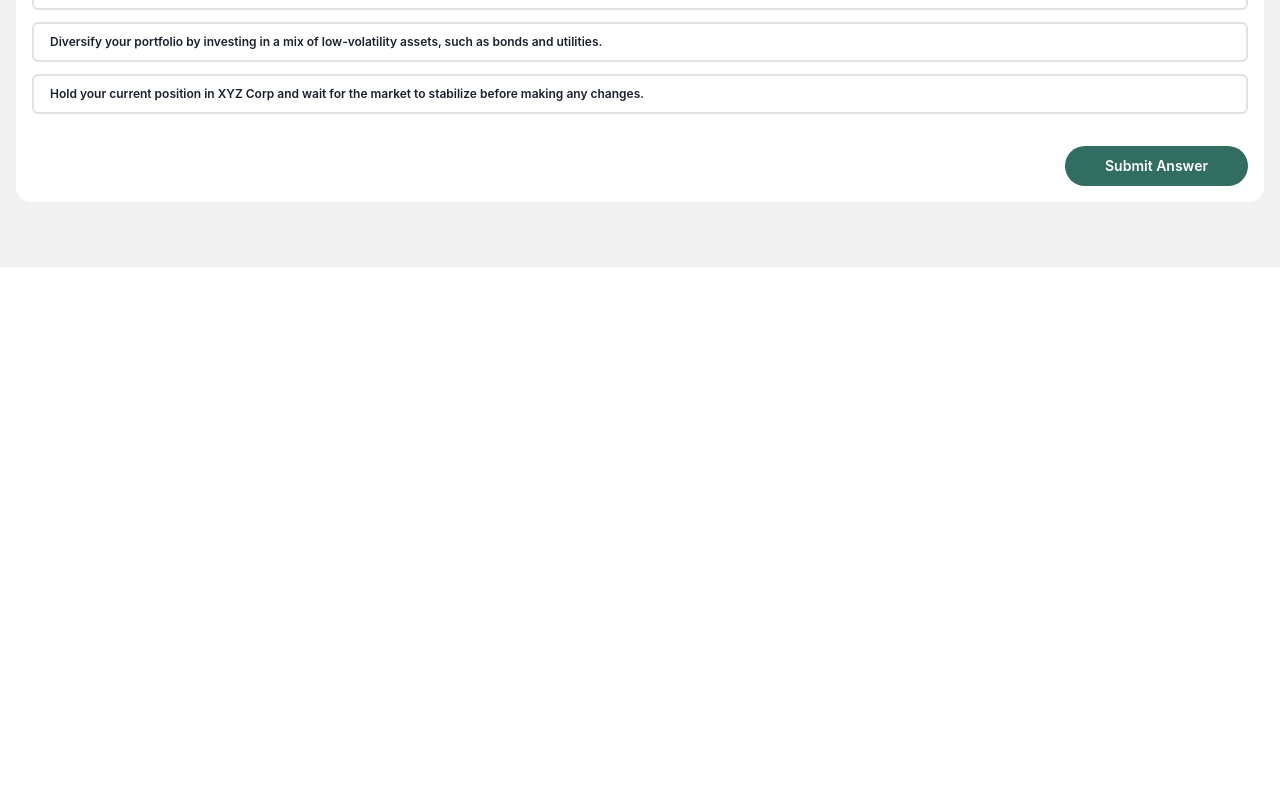
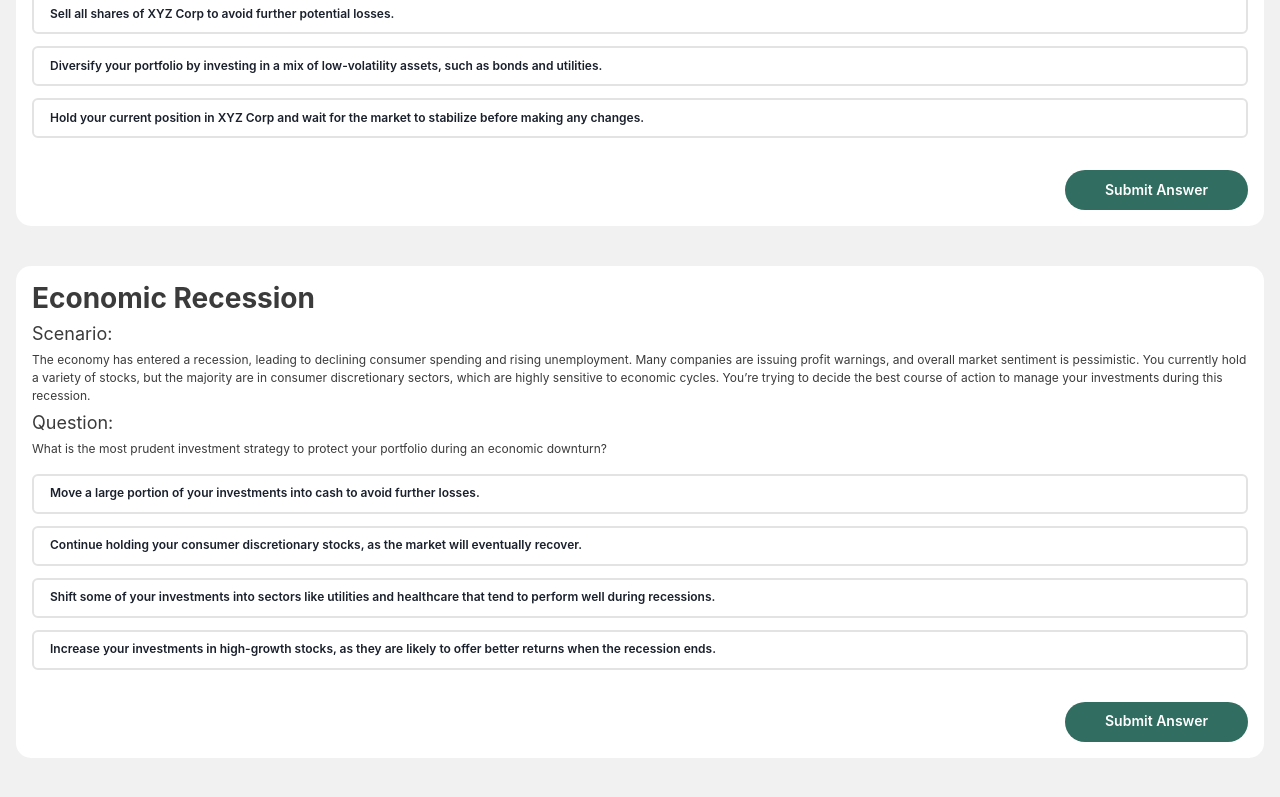
Before and after one commit to FinSimIQ/fin-sim-web-app, a React (Vite) app: page /challenges in a window 1280 px wide. Shown: the part 595-1392 px from the top of the page. Before the commit the page ends 862 px from the top, so only its background shows below. Built offline with nearby package versions, Linux system fonts and the light colour scheme; a web font is replaced by a local one.

Commit message:
added question 2

```diff
--- a/src/screens/Challenges.jsx
+++ b/src/screens/Challenges.jsx
@@ -10,7 +10,7 @@ import React, { useState } from "react";
 import Navbar from "../components/NavBar";
 
 const Challenges = (props) => {
-  // for question 1
+  // for QUESTION 1
   const [selectedAnswer, setSelectedAnswer] = useState(null);
   const [isSubmitted, setIsSubmitted] = useState(false);
   const [isCorrect, setIsCorrect] = useState(false);
@@ -69,11 +69,70 @@ const Challenges = (props) => {
     submitButtonText = "Correct!";
   }
 
+  // for QUESTION 2
+  const [selectedAnswer2, setSelectedAnswer2] = useState(null);
+  const [isSubmitted2, setIsSubmitted2] = useState(false);
+  const [isCorrect2, setIsCorrect2] = useState(false);
+
+  // assign the correct answer for question 1 to check later
+  const correctAnswer2 = "C";
+
+  // handle answer selection
+  const handleAnswerClick2 = (answer) => {
+    if (!isSubmitted2) {
+      setSelectedAnswer2(answer);
+    }
+  };
+
+  // handle submission
+  const handleSubmit2 = () => {
+    if (!isSubmitted2) {
+      setIsSubmitted2(true);
+      setIsCorrect2(selectedAnswer2 === correctAnswer2);
+    } else {
+      setIsSubmitted2(false);
+      setSelectedAnswer2(null);
+      setIsCorrect2(false);
+    }
+  };
+
+  // getting and setting answer button bg color
+  // hover and pressed
+  const getButtonColor2 = (answer) => {
+    if (isSubmitted2) {
+      if (answer === selectedAnswer2) {
+        return answer === correctAnswer2 ? "#42D674" : "#FFADA8"; // Green if correct, red if wrong
+      } else {
+        return "#FFFFFF";
+      }
+    }
+    if (!isSubmitted2 & (selectedAnswer2 != null)) {
+      if (answer === selectedAnswer2) {
+        return "#E3E3E3";
+      } else {
+        return "#FFFFFF";
+      }
+    }
+    if (!isSubmitted2 & (selectedAnswer2 == null)) {
+      return "#FFFFFF";
+    }
+  };
+
+  var submitButtonText2;
+
+  if (!isSubmitted2) {
+    submitButtonText2 = "Submit Answer";
+  } else if (isSubmitted2 && !isCorrect2) {
+    submitButtonText2 = "Try Again!";
+  } else if (isSubmitted2 && isCorrect2) {
+    submitButtonText2 = "Correct!";
+  }
+
   return (
     <Container minW="100%" p="0" m="0" bg="#D9D9D9">
       <Navbar></Navbar>
       <Container maxW="100%" py="65" background="#F1F1F1">
-        <VStack spacing="4" align="stretch">
+        <VStack spacing="10" align="stretch">
           <Container
             minW="100%"
             bg="#316D60"
@@ -201,7 +260,7 @@ const Challenges = (props) => {
                 </Text>
               </Button>
             </Flex>
-            {/* Right-aligned Submit Button */}
+            {/* Submit Button */}
             <Flex justifyContent="flex-end" mt="4">
               <Button
                 bg="#316D60"
@@ -216,7 +275,138 @@ const Challenges = (props) => {
               </Button>
             </Flex>
           </Container>
-          {/*// Question Container 2 // Question Container 3*/}
+          {/* Question Container 2 */}
+          <Container
+            minW="100%"
+            bg="#FFFFFF"
+            color="#3B3B3B"
+            borderRadius="15"
+            padding="4"
+          >
+            <Heading fontSize="28px">Economic Recession</Heading>
+            <Text fontSize="18px" py="1">
+              Scenario:
+            </Text>
+            <Text fontSize="12px">
+              The economy has entered a recession, leading to declining consumer
+              spending and rising unemployment. Many companies are issuing
+              profit warnings, and overall market sentiment is pessimistic. You
+              currently hold a variety of stocks, but the majority are in
+              consumer discretionary sectors, which are highly sensitive to
+              economic cycles. You’re trying to decide the best course of action
+              to manage your investments during this recession.
+            </Text>
+            <Text fontSize="18px" py="1">
+              Question:
+            </Text>
+            <Text fontSize="12px">
+              What is the most prudent investment strategy to protect your
+              portfolio during an economic downturn?
+            </Text>
+            <Flex
+              flexDirection={"column"}
+              direction={"LTR"}
+              flexWrap={true}
+              gap={3}
+              py="4"
+            >
+              <Button
+                bg={getButtonColor2("A")}
+                borderColor="#E3E3E3"
+                borderWidth="2px"
+                _hover={{ bg: "#E3E3E3" }}
+                _active={{
+                  bg: "#E3E3E3",
+                  transform: "scale(0.98)",
+                }}
+                display="inline-block"
+                overflow="hidden"
+                whiteSpace="normal"
+                onClick={() => handleAnswerClick2("A")}
+              >
+                <Text fontSize="12px" textAlign="left">
+                  Move a large portion of your investments into cash to avoid
+                  further losses.
+                </Text>
+              </Button>
+              <Button
+                bg={getButtonColor2("B")}
+                borderColor="#E3E3E3"
+                borderWidth="2px"
+                _hover={{ bg: "#E3E3E3" }}
+                _active={{
+                  bg: "#E3E3E3",
+                  transform: "scale(0.98)",
+                  borderColor: "#51B276",
+                }}
+                display="inline-block"
+                overflow="hidden"
+                whiteSpace="normal"
+                onClick={() => handleAnswerClick2("B")}
+              >
+                <Text fontSize="12px" textAlign="left">
+                  Continue holding your consumer discretionary stocks, as the
+                  market will eventually recover.
+                </Text>
+              </Button>
+              <Button
+                bg={getButtonColor2("C")}
+                borderColor="#E3E3E3"
+                borderWidth="2px"
+                _hover={{ bg: "#E3E3E3" }}
+                _active={{
+                  bg: "#E3E3E3",
+                  transform: "scale(0.98)",
+                  borderColor: "#51B276",
+                }}
+                display="inline-block"
+                overflow="hidden"
+                whiteSpace="normal"
+                onClick={() => handleAnswerClick2("C")}
+              >
+                <Text fontSize="12px" textAlign="left">
+                  Shift some of your investments into sectors like utilities and
+                  healthcare that tend to perform well during recessions.
+                </Text>
+              </Button>
+              <Button
+                bg={getButtonColor2("D")}
+                borderColor="#E3E3E3"
+                borderWidth="2px"
+                border
+                _hover={{ bg: "#E3E3E3" }}
+                _active={{
+                  bg: "#E3E3E3",
+                  transform: "scale(0.98)",
+                  borderColor: "#51B276",
+                }}
+                display="inline-block"
+                overflow="hidden"
+                whiteSpace="normal"
+                onClick={() => handleAnswerClick2("D")}
+              >
+                <Text fontSize="12px" textAlign="left">
+                  Increase your investments in high-growth stocks, as they are
+                  likely to offer better returns when the recession ends.
+                </Text>
+              </Button>
+            </Flex>
+            {/* Submit Button */}
+            <Flex justifyContent="flex-end" mt="4">
+              <Button
+                bg="#316D60"
+                paddingLeft="10"
+                paddingRight="10"
+                color="#FFFFFF"
+                borderRadius="20"
+                fontSize="14px"
+                onClick={handleSubmit2}
+              >
+                {submitButtonText2}
+              </Button>
+            </Flex>
+          </Container>
+          {/* Question 3 etc... */}
         </VStack>
       </Container>
     </Container>
```
